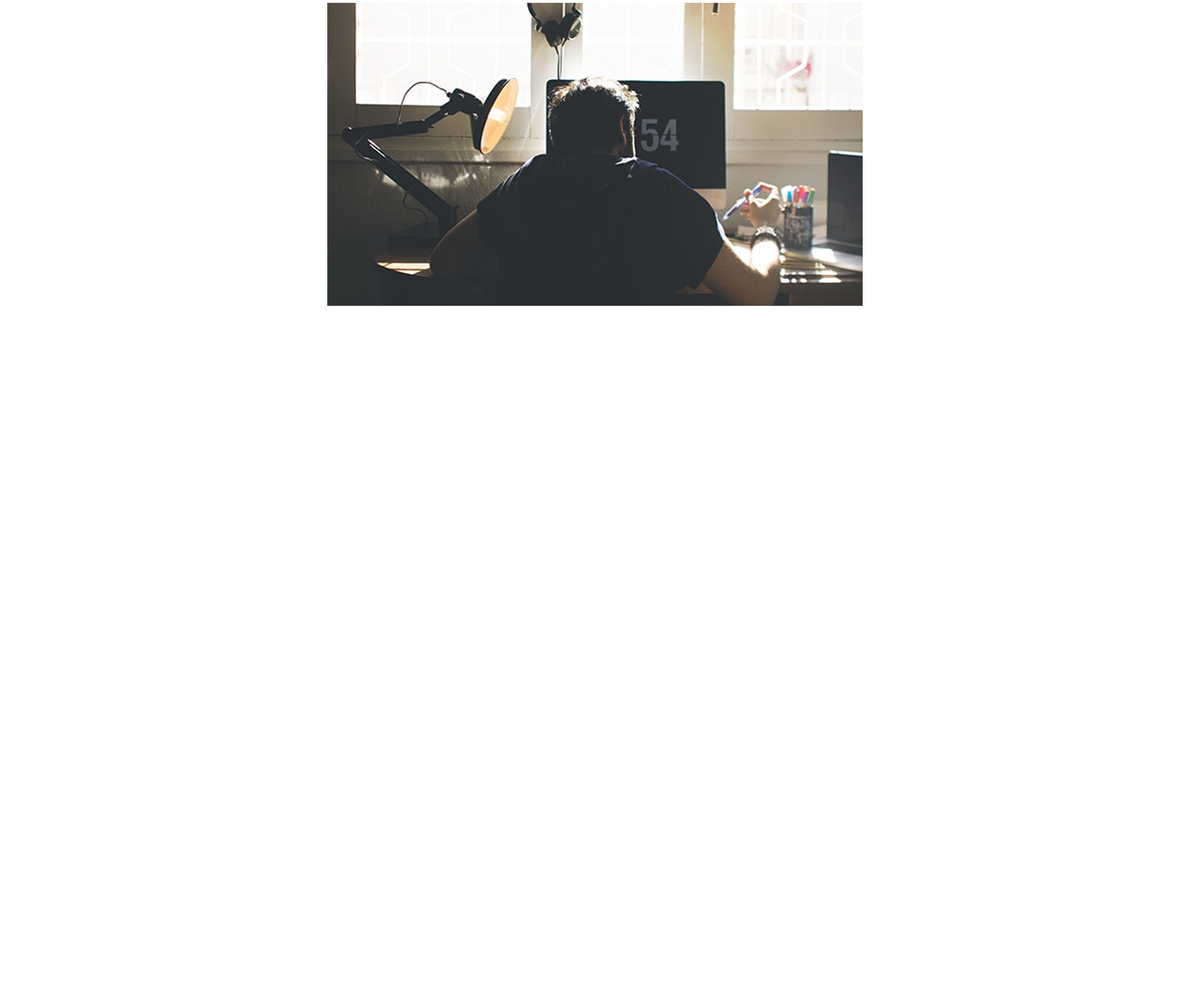
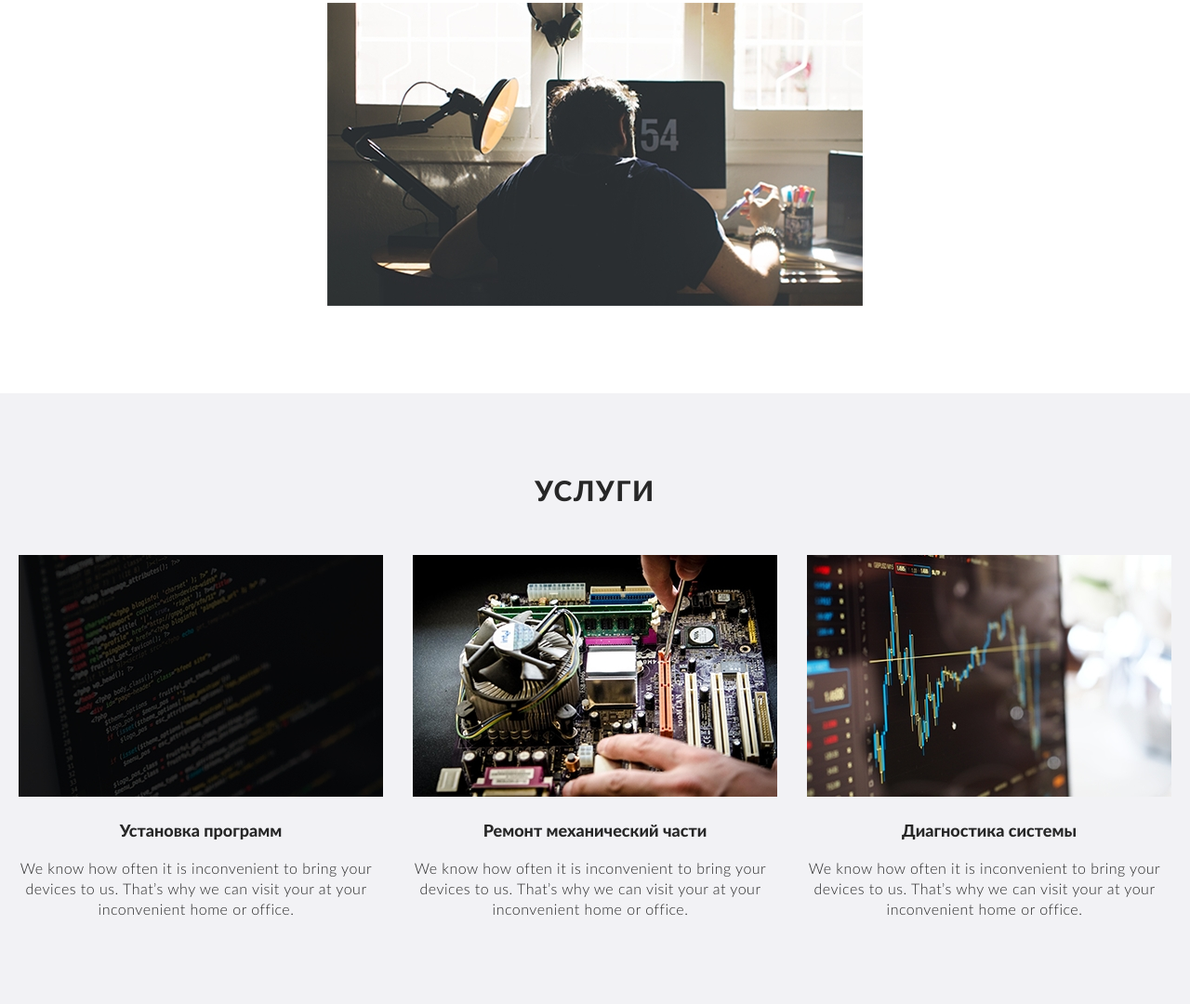
Before and after one commit to NikVin2512/RemontRZN, a plain HTML site: page index.html in a window 1280 px wide. Shown: the part 1080-2160 px from the top of the page at 93% size. Before the commit the page ends 1503 px from the top, so only its background shows below. Drawn offline with nearby package versions, Linux system fonts and the light colour scheme; files whose address does not match are found by name.

Commit message:
Сверстан экран service

```diff
--- a/index.html
+++ b/index.html
@@ -66,6 +66,50 @@
 		</div>
 		<!-- /.about -->
 	</section>
+	<section id="service">
+		<div class="container">
+			<div class="service wrapper">
+				<div class="title">Услуги</div>
+				<!-- /.title -->
+				<div class="service__view">
+					<div class="service__item">
+						<div class="service__image"><img src="/image/01.jpg" alt=""></div>
+						<!-- /.service-item__image -->
+						<div class="service__title">Установка программ</div>
+						<!-- /.service-item__title -->
+						<div class="service__subtitle">We know how often it is inconvenient to bring your devices
+							to us. That’s why we can visit your at your inconvenient home or office.</div>
+						<!-- /.service-item__subtitle -->
+					</div>
+					<!-- /.service-item -->
+					<div class="service__item">
+						<div class="service__image"><img src="/image/02.jpg" alt=""></div>
+						<!-- /.service-item__image -->
+						<div class="service__title">Ремонт механический части</div>
+						<!-- /.service-item__title -->
+						<div class="service__subtitle">We know how often it is inconvenient to bring your devices
+							to us. That’s why we can visit your at your inconvenient home or office.</div>
+						<!-- /.service-item__subtitle -->
+					</div>
+					<!-- /.service-item -->
+					<div class="service__item">
+						<div class="service__image"><img src="/image/03.jpg" alt=""></div>
+						<!-- /.service-item__image -->
+						<div class="service__title">Диагностика системы</div>
+						<!-- /.service-item__title -->
+						<div class="service__subtitle">We know how often it is inconvenient to bring your devices
+							to us. That’s why we can visit your at your inconvenient home or office.</div>
+						<!-- /.service-item__subtitle -->
+					</div>
+					<!-- /.service-item -->
+				</div>
+				<!-- /.service__view -->
+			</div>
+			<!-- /.wrapper -->
+		</div>
+		<!-- /.container -->
+	</section>
+	<!-- /#service -->
 </body>
 
 </html>
--- a/sass/_color.sass
+++ b/sass/_color.sass
@@ -2,3 +2,4 @@ $orange: #fed136
 $white: #ffffff
 $black: #000000
 $text-title: #272727
+$bg_grey: #f2f2f5
--- /dev/null
+++ b/sass/_service.sass
@@ -0,0 +1,28 @@
+#service
+	background-color: $bg_grey
+.service
+	display: flex
+	flex-direction: column
+	align-items: center
+	&__view
+		display: flex
+		justify-content: space-beetwen
+		margin-top: 50px
+	&__item
+		display: flex
+		flex-direction: column
+		text-align: center
+		margin-right: 32px
+		color: $text-title
+		&:last-child
+			margin-right: 0
+	&__title
+		font-size: 18px
+		margin: 23px 0 19px 0
+		+heavy
+	&__subtitle
+		max-width: 382px
+		text-align: center
+		letter-spacing: 0.48px
+		line-height: 22px
+		+light
--- a/sass/style.sass
+++ b/sass/style.sass
@@ -3,6 +3,7 @@
 @import 'nav'
 @import 'header'
 @import 'about'
+@import 'service'
 *
 	box-sizing: border-box
 body
```
Also changed, not shown: css/normalize.css (deleted), css/style.css, image/01.jpg (added), image/02.jpg (added), image/03.jpg (added).
